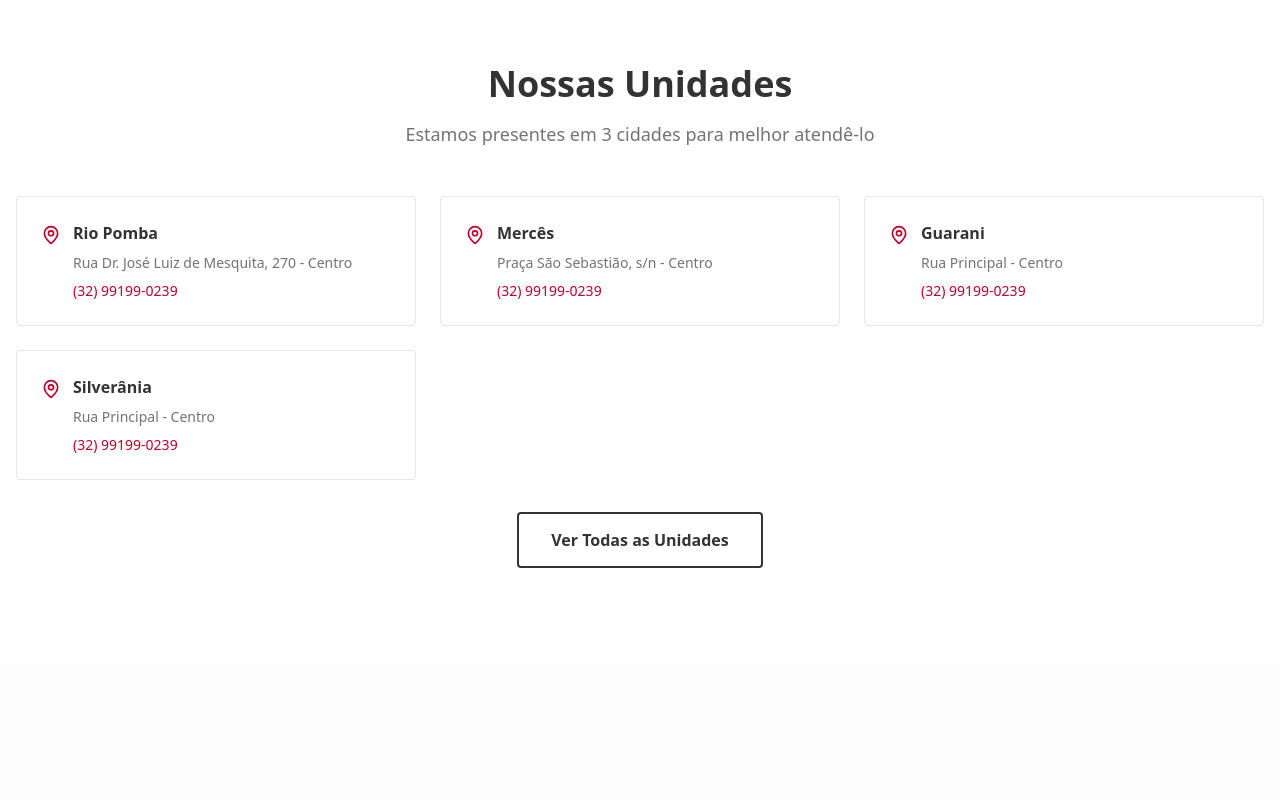
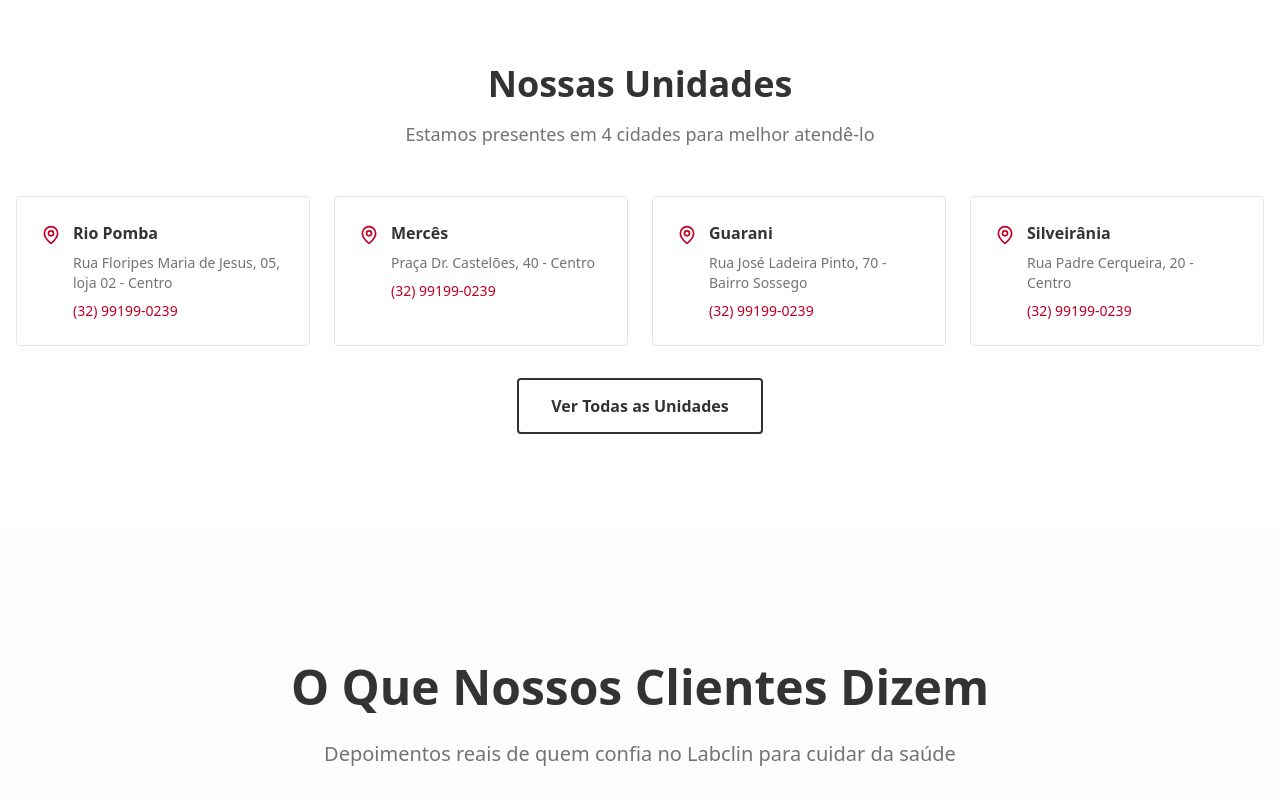
Before and after one commit to drogafarto-web/labclin-next-gen-81c2ede1, a React (Vite) app: page / in a window 1280 px wide. Shown: the part 7320-8120 px from the top of the page. Built offline with nearby package versions, Linux system fonts and the light colour scheme; the HTML template or start-up script is replaced by a standard one.

Commit message:
Update unit addresses and maps

```diff
--- a/src/components/Footer.tsx
+++ b/src/components/Footer.tsx
@@ -76,7 +76,7 @@ const Footer = () => {
               <li className="flex items-start space-x-2">
                 <MapPin className="h-5 w-5 text-primary mt-0.5 flex-shrink-0" />
                 <span className="text-sm text-muted-foreground">
-                  Rio Pomba, Mercês, Guarani e Silverânia - MG
+                  Rio Pomba, Mercês, Guarani e Silveirânia - MG
                 </span>
               </li>
               <li className="flex items-center space-x-2">
@@ -110,7 +110,7 @@ const Footer = () => {
                 <div className="text-sm text-muted-foreground">
                   <strong>Rio Pomba:</strong> Seg-Sex 6:30-17:30, Sáb 7:00-11:00<br />
                   <strong>Mercês:</strong> Seg-Sex 6:45-11:45<br />
-                  <strong>Silverânia:</strong> Seg-Sex 7:00-11:00<br />
+                  <strong>Silveirânia:</strong> Seg-Sex 7:00-11:00<br />
                   <strong>Guarani:</strong> Seg-Sex 6:45-15:30
                 </div>
               </li>
--- a/src/pages/ColetaDomiciliar.tsx
+++ b/src/pages/ColetaDomiciliar.tsx
@@ -223,7 +223,7 @@ const ColetaDomiciliar = () => {
                 Custo acessível: R$ 50
               </p>
               <p className="text-sm text-muted-foreground">
-                Disponível em Rio Pomba, Mercês, Guarani e Silverânia.
+                Disponível em Rio Pomba, Mercês, Guarani e Silveirânia.
               </p>
             </div>
 
--- a/src/pages/Index.tsx
+++ b/src/pages/Index.tsx
@@ -76,22 +76,22 @@ const Index = () => {
   const units = [
     {
       name: "Rio Pomba",
-      address: "Rua Dr. José Luiz de Mesquita, 270 - Centro",
+      address: "Rua Floripes Maria de Jesus, 05, loja 02 - Centro",
       phone: "(32) 99199-0239",
     },
     {
       name: "Mercês",
-      address: "Praça São Sebastião, s/n - Centro",
+      address: "Praça Dr. Castelões, 40 - Centro",
       phone: "(32) 99199-0239",
     },
     {
       name: "Guarani",
-      address: "Rua Principal - Centro",
+      address: "Rua José Ladeira Pinto, 70 - Bairro Sossego",
       phone: "(32) 99199-0239",
     },
     {
-      name: "Silverânia",
-      address: "Rua Principal - Centro",
+      name: "Silveirânia",
+      address: "Rua Padre Cerqueira, 20 - Centro",
       phone: "(32) 99199-0239",
     },
   ];
@@ -259,11 +259,11 @@ const Index = () => {
                 Nossas Unidades
               </h2>
               <p className="text-lg text-muted-foreground max-w-2xl mx-auto">
-                Estamos presentes em 3 cidades para melhor atendê-lo
+                Estamos presentes em 4 cidades para melhor atendê-lo
               </p>
             </div>
 
-            <div className="grid grid-cols-1 md:grid-cols-3 gap-6 mb-8">
+            <div className="grid grid-cols-1 md:grid-cols-2 lg:grid-cols-4 gap-6 mb-8">
               {units.map((unit, index) => (
                 <div
                   key={index}
--- a/src/pages/Unidades.tsx
+++ b/src/pages/Unidades.tsx
@@ -10,7 +10,7 @@ const Unidades = () => {
   const units = [
     {
       name: "Rio Pomba",
-      address: "Rua Dr. José Luiz de Mesquita, 270 - Centro, Rio Pomba - MG",
+      address: "Rua Floripes Maria de Jesus, 05, loja 02 - Centro, Rio Pomba - MG",
       cep: "36180-000",
       phone: "(32) 99199-0239",
       whatsapp: "5532991990239",
@@ -20,12 +20,12 @@ const Unidades = () => {
         sunday: "Domingo e feriados: Fechado",
       },
       services: ["Exames de Rotina", "Exames Especializados", "Coleta Domiciliar", "Atendimento Infantil", "Resultados Online"],
-      mapUrl: "https://www.google.com/maps/embed?pb=!1m18!1m12!1m3!1d3740.8!2d-43.1811!3d-21.2725!2m3!1f0!2f0!3f0!3m2!1i1024!2i768!4f13.1!3m3!1m2!1s0x0%3A0x0!2zMjHCsDE2JzIxLjAiUyA0M8KwMTAnNTIuMCJX!5e0!3m2!1spt-BR!2sbr!4v1234567890!5m2!1spt-BR!2sbr",
+      mapUrl: "https://www.google.com/maps/search/?api=1&query=Rua+Floripes+Maria+de+Jesus+5+Rio+Pomba+MG",
     },
     {
       name: "Mercês",
-      address: "Praça São Sebastião, s/n - Centro, Mercês - MG",
-      cep: "36496-000",
+      address: "Praça Dr. Castelões, 40 - Centro, Mercês - MG",
+      cep: "36190-000",
       phone: "(32) 99199-0239",
       whatsapp: "5532991990239",
       hours: {
@@ -34,25 +34,11 @@ const Unidades = () => {
         sunday: "Domingo e feriados: Fechado",
       },
       services: ["Exames de Rotina", "Coleta Domiciliar", "Resultados Online"],
-      mapUrl: "https://www.google.com/maps/embed?pb=!1m18!1m12!1m3!1d3740.8!2d-43.2!3d-21.28!2m3!1f0!2f0!3f0!3m2!1i1024!2i768!4f13.1!3m3!1m2!1s0x0%3A0x0!2zMjHCsDE2JzQ4LjAiUyA0M8KwMTInMDAuMCJX!5e0!3m2!1spt-BR!2sbr!4v1234567890!5m2!1spt-BR!2sbr",
-    },
-    {
-      name: "Silverânia",
-      address: "Rua Principal - Centro, Silverânia - MG",
-      cep: "36497-000",
-      phone: "(32) 99199-0239",
-      whatsapp: "5532991990239",
-      hours: {
-        weekdays: "Segunda a Sexta: 7:00 às 11:00",
-        saturday: "Fechado",
-        sunday: "Domingo e feriados: Fechado",
-      },
-      services: ["Exames de Rotina", "Coleta Domiciliar", "Resultados Online"],
-      mapUrl: "https://www.google.com/maps/embed?pb=!1m18!1m12!1m3!1d3740.8!2d-43.15!3d-21.26!2m3!1f0!2f0!3f0!3m2!1i1024!2i768!4f13.1!3m3!1m2!1s0x0%3A0x0!2zMjHCsDE1JzM2LjAiUyA0M8KwMDknMDAuMCJX!5e0!3m2!1spt-BR!2sbr!4v1234567890!5m2!1spt-BR!2sbr",
+      mapUrl: "https://www.google.com/maps/search/?api=1&query=Praça+Dr.+Castelões+40+Mercês+MG",
     },
     {
       name: "Guarani",
-      address: "Rua Principal - Centro, Guarani - MG",
+      address: "Rua José Ladeira Pinto, 70 - Bairro Sossego, Guarani - MG",
       cep: "36160-000",
       phone: "(32) 99199-0239",
       whatsapp: "5532991990239",
@@ -62,7 +48,21 @@ const Unidades = () => {
         sunday: "Domingo e feriados: Fechado",
       },
       services: ["Exames de Rotina", "Coleta Domiciliar", "Resultados Online"],
-      mapUrl: "https://www.google.com/maps/embed?pb=!1m18!1m12!1m3!1d3740.8!2d-43.05!3d-21.35!2m3!1f0!2f0!3f0!3m2!1i1024!2i768!4f13.1!3m3!1m2!1s0x0%3A0x0!2zMjHCsDIxJzAwLjAiUyA0M8KwMDMnMDAuMCJX!5e0!3m2!1spt-BR!2sbr!4v1234567890!5m2!1spt-BR!2sbr",
+      mapUrl: "https://www.google.com/maps/search/?api=1&query=Rua+José+Ladeira+Pinto+70+Guarani+MG",
+    },
+    {
+      name: "Silveirânia",
+      address: "Rua Padre Cerqueira, 20 - Centro, Silveirânia - MG",
+      cep: "36185-000",
+      phone: "(32) 99199-0239",
+      whatsapp: "5532991990239",
+      hours: {
+        weekdays: "Segunda a Sexta: 7:00 às 11:00",
+        saturday: "Fechado",
+        sunday: "Domingo e feriados: Fechado",
+      },
+      services: ["Exames de Rotina", "Coleta Domiciliar", "Resultados Online"],
+      mapUrl: "https://www.google.com/maps/search/?api=1&query=Rua+Padre+Cerqueira+20+Silveirânia+MG",
     },
   ];
 
@@ -91,7 +91,7 @@ const Unidades = () => {
                 </span>
               </h1>
               <p className="text-lg md:text-xl text-muted-foreground">
-                Estamos presentes em 4 cidades para melhor atendê-lo: Rio Pomba, Mercês, Silverânia e Guarani
+                Estamos presentes em 4 cidades para melhor atendê-lo: Rio Pomba, Mercês, Guarani e Silveirânia
               </p>
             </div>
           </div>
--- a/src/pages/blog/ColetaDomiciliarGuaraniSilverania.tsx
+++ b/src/pages/blog/ColetaDomiciliarGuaraniSilverania.tsx
@@ -10,14 +10,14 @@ const ColetaDomiciliarGuaraniSilverania = () => {
   return (
     <>
       <Helmet>
-        <title>Coleta Domiciliar: vantagens e como agendar | Labclin Guarani e Silverânia</title>
+        <title>Coleta Domiciliar: vantagens e como agendar | Labclin Guarani e Silveirânia</title>
         <meta
           name="description"
-          content="Descubra as vantagens da coleta domiciliar, em quais situações é indicada e como agendar facilmente online ou WhatsApp. Atendemos Guarani, Silverânia, Rio Pomba e Mercês."
+          content="Descubra as vantagens da coleta domiciliar, em quais situações é indicada e como agendar facilmente online ou WhatsApp. Atendemos Guarani, Silveirânia, Rio Pomba e Mercês."
         />
         <meta
           name="keywords"
-          content="coleta domiciliar, exames em casa, laboratório domiciliar, Guarani, Silverânia, comodidade, idosos, gestantes"
+          content="coleta domiciliar, exames em casa, laboratório domiciliar, Guarani, Silveirânia, comodidade, idosos, gestantes"
         />
         <link rel="canonical" href="https://labclin.com.br/blog/coleta-domiciliar-guarani-silverania" />
         <script type="application/ld+json">
@@ -194,7 +194,7 @@ const ColetaDomiciliarGuaraniSilverania = () => {
                   <li><strong>Rio Pomba</strong> e zona rural</li>
                   <li><strong>Mercês</strong> e distritos</li>
                   <li><strong>Guarani</strong> e arredores</li>
-                  <li><strong>Silverânia</strong> e região</li>
+                  <li><strong>Silveirânia</strong> e região</li>
                 </ul>
 
                 <p className="text-muted-foreground italic">
@@ -216,7 +216,7 @@ const ColetaDomiciliarGuaraniSilverania = () => {
                       Precisa de coleta domiciliar?
                     </h3>
                     <p className="text-muted-foreground">
-                      Agende agora em Guarani, Silverânia, Rio Pomba ou Mercês
+                      Agende agora em Guarani, Silveirânia, Rio Pomba ou Mercês
                     </p>
                   </div>
                   <div className="flex gap-3">
--- a/src/pages/blog/HemogramaRioPomba.tsx
+++ b/src/pages/blog/HemogramaRioPomba.tsx
@@ -13,7 +13,7 @@ const HemogramaRioPomba = () => {
         <title>O que é um hemograma e quando pedir? | Labclin Rio Pomba</title>
         <meta
           name="description"
-          content="Entenda como funciona o hemograma, o exame de sangue mais comum. Saiba quando é indicado e sua importância no diagnóstico. Labclin Rio Pomba, Mercês, Guarani e Silverânia."
+          content="Entenda como funciona o hemograma, o exame de sangue mais comum. Saiba quando é indicado e sua importância no diagnóstico. Labclin Rio Pomba, Mercês, Guarani e Silveirânia."
         />
         <meta
           name="keywords"
```
Also changed, not shown: src/pages/Blog.tsx (+4 -4 lines).
